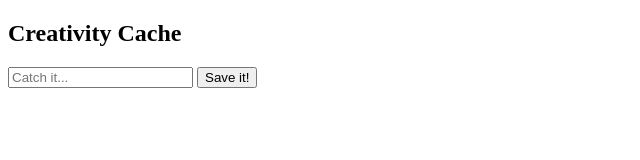
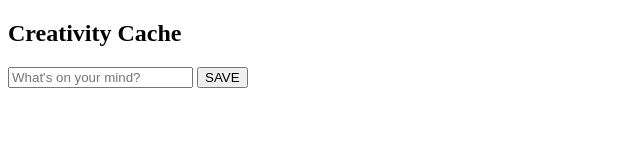
Before and after one commit to Rrantisi/Catchit-chrome-extension, a browser extension: page index.html in a window 1280 px wide. Shown: the full height of the page, 0-640 px from the left. Drawn offline with Linux system fonts and the light colour scheme.

Commit message:
updates save button and input placeholder

```diff
--- a/index.html
+++ b/index.html
@@ -4,14 +4,15 @@
   <meta charset="UTF-8">
   <meta http-equiv="X-UA-Compatible" content="IE=edge">
   <meta name="viewport" content="width=device-width, initial-scale=1.0">
+  <link rel="stylesheet" href="./index.css">
   <script src="./index.js" defer></script>
   <title>Catch-it!</title>
 </head>
 <body>
   <h2>Creativity Cache</h2>
   <div id="ideaContainer">
-    <input type="text" id="ideaCatcher" name="ideaCatcher" placeholder="Catch it...">
-    <button id="button">Save it!</button>
+    <input type="text" id="ideaCatcher" name="ideaCatcher" placeholder="What's on your mind?">
+    <button id="button">SAVE</button>
   </div>
 </body>
 </html>
```
